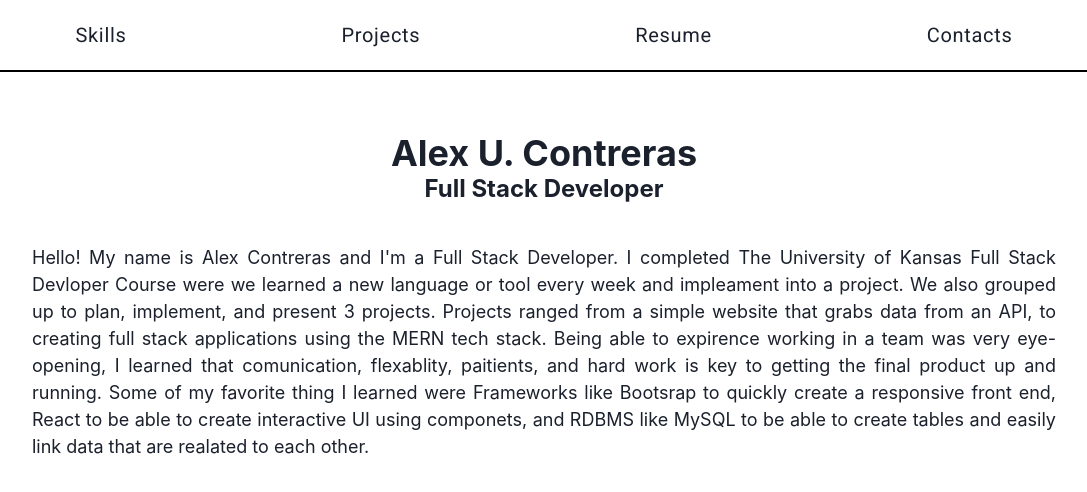
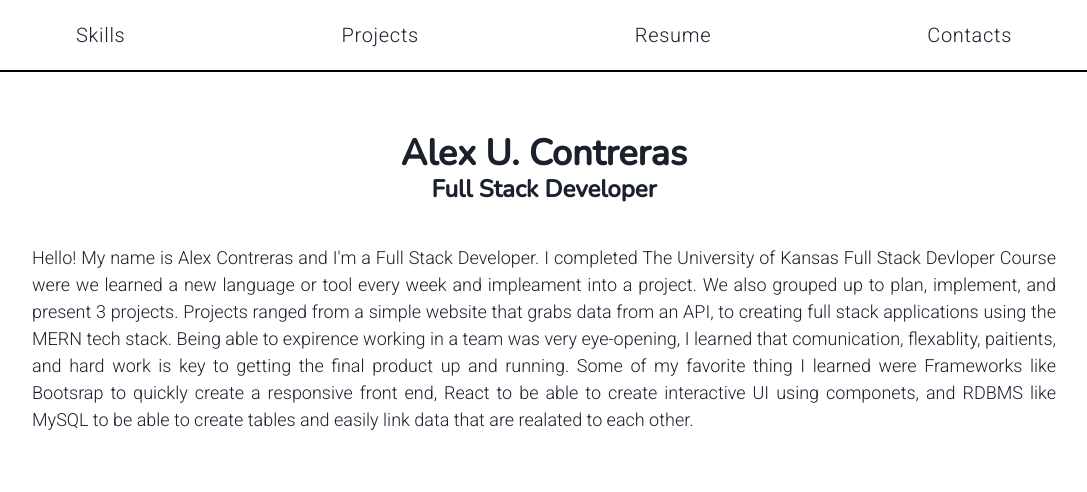
Before and after one commit to AlexUrielContreras/alex-website, a React (Create React App) app: page / in a window 1280 px wide. Shown: the top 492 px of the page, without its empty margins (96-1183 px from the left). Built offline with nearby package versions, Linux system fonts and the light colour scheme.

Commit message:
style: add roboto to body and nunito fonts to headings

```diff
--- a/package.json
+++ b/package.json
@@ -7,6 +7,8 @@
     "@emailjs/browser": "^3.6.2",
     "@emotion/react": "^11.9.3",
     "@emotion/styled": "^11.9.3",
+    "@fontsource/nunito": "^4.5.9",
+    "@fontsource/roboto": "^4.5.7",
     "@testing-library/jest-dom": "^5.16.4",
     "@testing-library/react": "^13.3.0",
     "@testing-library/user-event": "^13.5.0",
--- a/public/index.html
+++ b/public/index.html
@@ -12,8 +12,6 @@
     <link rel="apple-touch-icon" href="%PUBLIC_URL%/logo192.png" />
 
     <link rel="manifest" href="%PUBLIC_URL%/manifest.json" />
-
-    <link href="https://fonts.googleapis.com/css2?family=Roboto&display=swap" rel="stylesheet">
     <title>Alex's Website</title>
   </head>
   <body>
--- a/src/App.js
+++ b/src/App.js
@@ -5,6 +5,9 @@ import About from './pages/About'
 import Skills from './pages/Skills'
 import Project from './pages/Projects'
 import Social from './pages/Contacts'
+import theme from './theme'
+import '@fontsource/roboto/300.css'
+import '@fontsource/nunito/500.css'
 
 function App() {
   const tabs = ['Skills', 'Projects', 'Resume', 'Contacts'];
@@ -33,7 +36,7 @@ function App() {
   };
 
   return (
-    <ChakraProvider>
+    <ChakraProvider theme={theme}>
       <header>
         {currentW > 900 && currentTab !== ' ' ?  <Link position='absolute' top='1vh' left={{base: '45vw', lg: '47vw'}} className='nav-title' onClick={() => setCurrentTab(' ')}>AC</Link> : null}
         <Nav tabs={tabs} setCurrentTab={setCurrentTab} currentTab={currentTab} />
--- a/src/index.css
+++ b/src/index.css
@@ -1,6 +1,10 @@
 body{
   height: 100vh;
 
+}
+#root {
+  height: 100vh;
+  font-family: "Roboto", sans-serif;
 }
 main {
   width: 80vw;
@@ -11,7 +15,6 @@ header {
   border-bottom: 2px black solid;
   width: 90vw;
   margin: 0 auto;
-  font-family: 'Roboto', sans-serif;
   letter-spacing: .7px;
 }
 .selected {
--- a/src/pages/Skills.js
+++ b/src/pages/Skills.js
@@ -1,4 +1,4 @@
-import { Box, Flex, Heading } from '@chakra-ui/react';
+import { Box,  Heading } from '@chakra-ui/react';
 
 function Skills() {
     return (
--- /dev/null
+++ b/src/theme.js
@@ -0,0 +1,10 @@
+import { extendTheme } from '@chakra-ui/react'
+
+const theme = extendTheme({
+   fonts: {
+      heading: `'Nunito', sans-serif`
+   }
+})
+
+
+export default theme;
```
Also changed, not shown: 1 other file (tests, documents, lock files or other folders).
